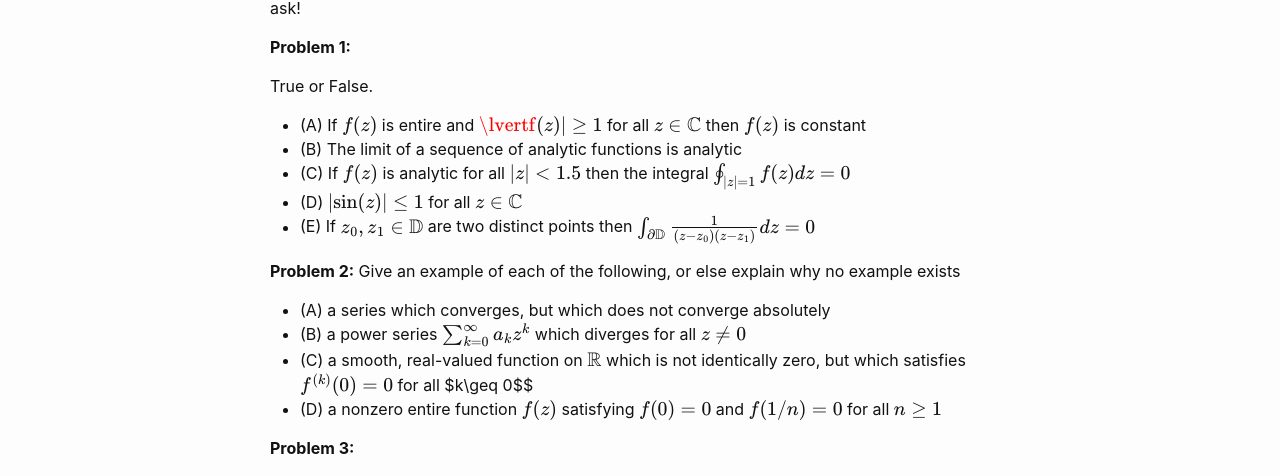
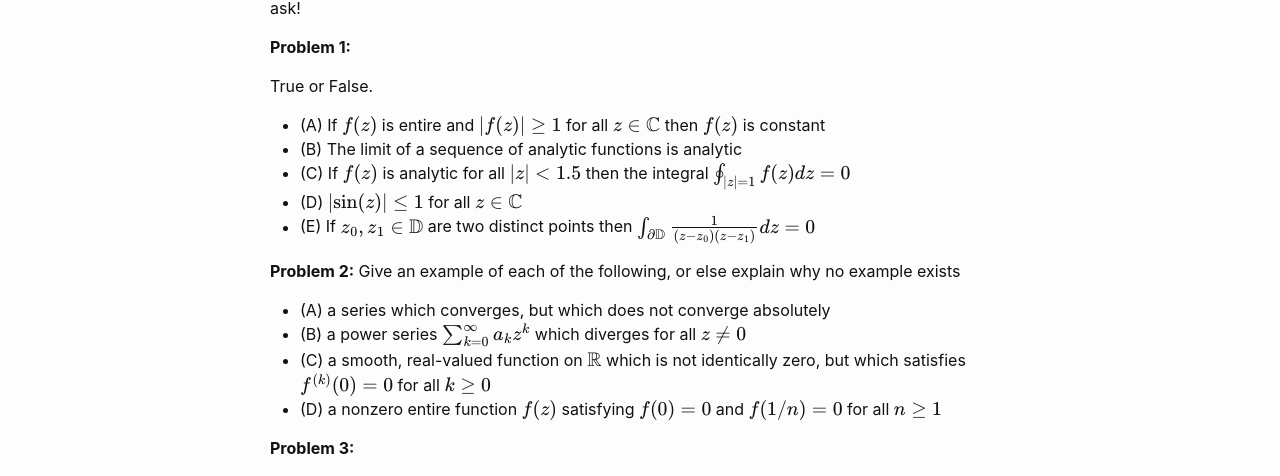
Before and after one commit to wcasper/math412fall2021, a Jekyll site: the page built from _exams/practice-exam2.md, in a window 1280 px wide. Shown: the part 369-845 px from the top of the page. Built offline with Jekyll 4.4.1, drawn with Linux system fonts in a browser that asks for light colours.

Commit message:
fixed typos

```diff
--- a/_exams/practice-exam2.md
+++ b/_exams/practice-exam2.md
@@ -12,7 +12,7 @@ Note: you may NOT use a theorem or result from class to prove something when it
 **Problem 1:**
 
 True or False.
-* (A) If $$f(z)$$ is entire and $$\lvertf(z)\rvert\geq 1$$ for all $$z\in\mathbb C$$ then $$f(z)$$ is constant
+* (A) If $$f(z)$$ is entire and $$\lvert f(z)\rvert\geq 1$$ for all $$z\in\mathbb C$$ then $$f(z)$$ is constant
 * (B) The limit of a sequence of analytic functions is analytic
 * (C) If $$f(z)$$ is analytic for all $$\lvert z\rvert <1.5$$ then the integral $$\oint_{\lvert z\rvert=1} f(z)dz = 0$$
 * (D) $$\lvert \sin(z)\vert\leq 1$$ for all $$z\in \mathbb C$$
@@ -23,7 +23,7 @@ Give an example of each of the following, or else explain why no example exists
 
 * (A) a series which converges, but which does not converge absolutely
 * (B) a power series $$\sum_{k=0}^\infty a_kz^k$$ which diverges for all $$z\neq 0$$
-* (C) a smooth, real-valued function on $$\mathbb R$$ which is not identically zero, but which satisfies $$f^{(k)}(0) = 0$$ for all $k\geq 0$$
+* (C) a smooth, real-valued function on $$\mathbb R$$ which is not identically zero, but which satisfies $$f^{(k)}(0) = 0$$ for all $$k\geq 0$$
 * (D) a nonzero entire function $$f(z)$$ satisfying $$f(0) = 0$$ and $$f(1/n)=0$$ for all $$n\geq 1$$
 
 **Problem 3:**
```
